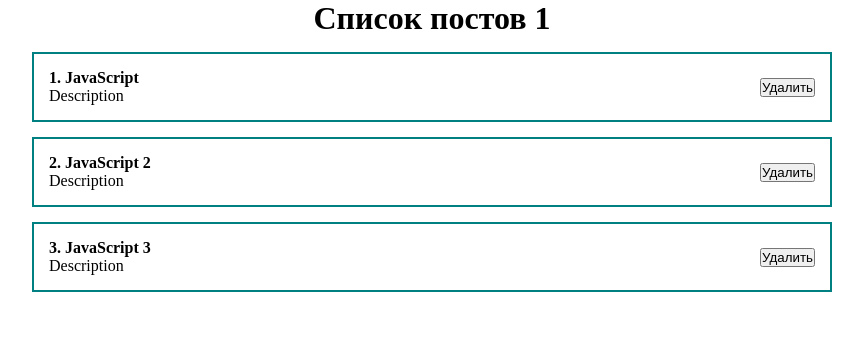
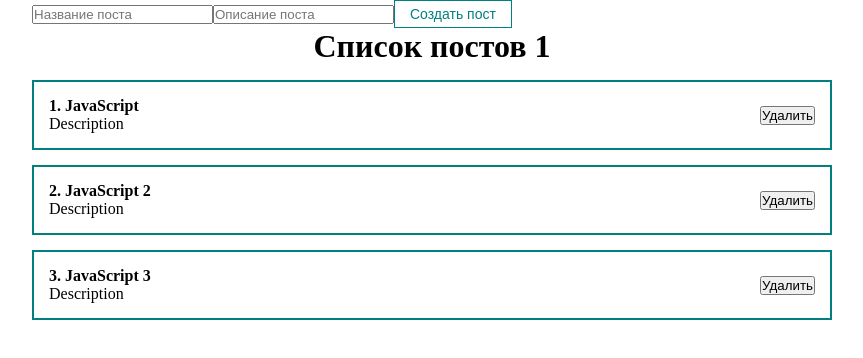
Before and after one commit to AleksandrErmolov/react-all-function, a React (Create React App) app: page / in a window 1280 px wide. Shown: the top 358 px of the page, without its empty margins (208-1071 px from the left). Built offline with nearby package versions, Linux system fonts and the light colour scheme.

Commit message:
add button

```diff
--- a/src/App.js
+++ b/src/App.js
@@ -2,6 +2,7 @@
 import PostItem from "./component/PostItem";
 import {useState} from "react";
 import PostList from "./component/PostList";
+import MyButton from "./component/UI/Button/MyButton";
 
 function App() {
 
@@ -14,8 +15,12 @@
 
     return (
         <div className="App">
+            <form>
+                <input type='text' placeholder='Название поста'/>
+                <input type='text' placeholder='Описание поста'/>
+                <MyButton disabled> Создать пост </MyButton>
+            </form>
             <PostList posts={posts} title='Список постов 1'/>
-
         </div>
     );
 }
--- /dev/null
+++ b/src/component/UI/Button/MyButton.jsx
@@ -0,0 +1,12 @@
+import React from 'react';
+import classes from './MyButton.jsx.module.css'
+
+const MyButton = ({children, ...props}) => {
+    return (
+        <button {...props} className={classes.myBtn}>
+            {children}
+        </button>
+    );
+};
+
+export default MyButton;
--- /dev/null
+++ b/src/component/UI/Button/MyButton.jsx.module.css
@@ -0,0 +1,8 @@
+.myBtn {
+    padding: 5px 15px;
+    color: teal;
+    font-size: 14px;
+    background: transparent;
+    border: 1px solid teal;
+    cursor: pointer;
+}
```
